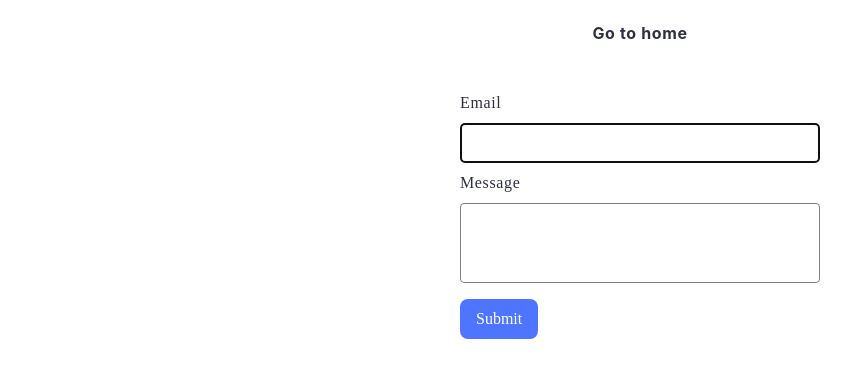
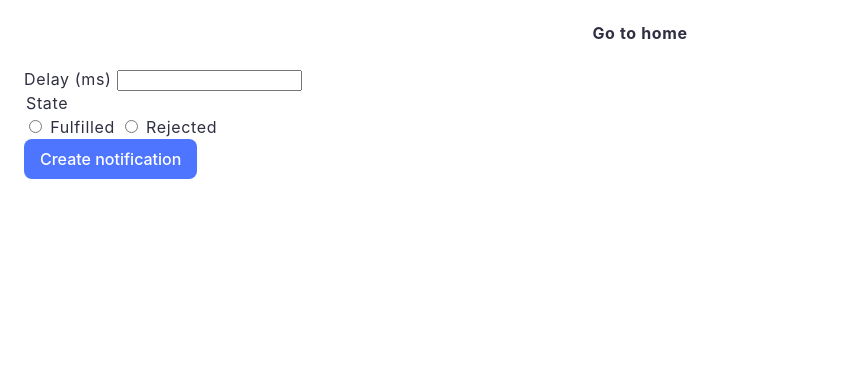
Before and after one commit to DDiachenko6559/goit-js-hw-10, a website built with Vite: page src/2-snackbar.html in a window 1280 px wide. Shown: the whole page, without its empty margins (0-859 px from the left). Built offline with nearby package versions, Linux system fonts and the light colour scheme.

Commit message:
1-timer update

```diff
--- a/src/2-snackbar.html
+++ b/src/2-snackbar.html
@@ -4,22 +4,31 @@
     <meta charset="UTF-8" />
     <meta http-equiv="X-UA-Compatible" content="IE=edge" />
     <meta name="viewport" content="width=device-width, initial-scale=1.0" />
-    <title>Form</title>
+    <title>Snackbar</title>
     <link rel="stylesheet" href="./css/styles.css" />
   </head>
   <body>
     <section>
       <a href="./index.html" class="page-link">Go to home</a>
-      <form class="feedback-form" autocomplete="off">
+      <form class="form">
         <label>
-          Email
-          <input type="email" name="email" autofocus />
+          Delay (ms)
+          <input type="number" name="delay" required />
         </label>
-        <label>
-          Message
-          <textarea name="message" rows="8"></textarea>
-        </label>
-        <button type="submit">Submit</button>
+
+        <fieldset>
+          <legend>State</legend>
+          <label>
+            <input type="radio" name="state" value="fulfilled" required />
+            Fulfilled
+          </label>
+          <label>
+            <input type="radio" name="state" value="rejected" required />
+            Rejected
+          </label>
+        </fieldset>
+
+        <button type="submit">Create notification</button>
       </form>
     </section>
     <script type="module" src="./js/2-snackbar.js"></script>
```
Also changed, not shown: src/1-timer.html (+1 -1 lines), src/index.html (+3 -3 lines).
